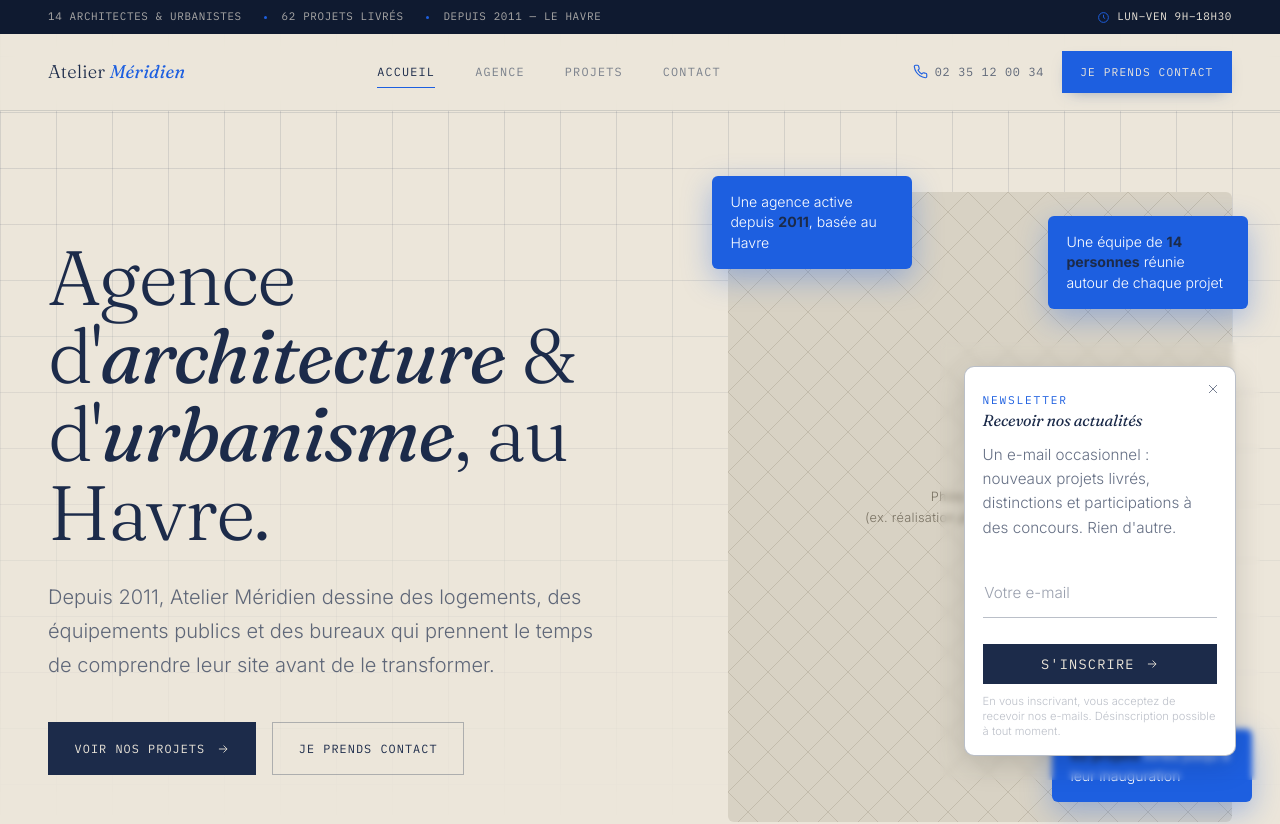
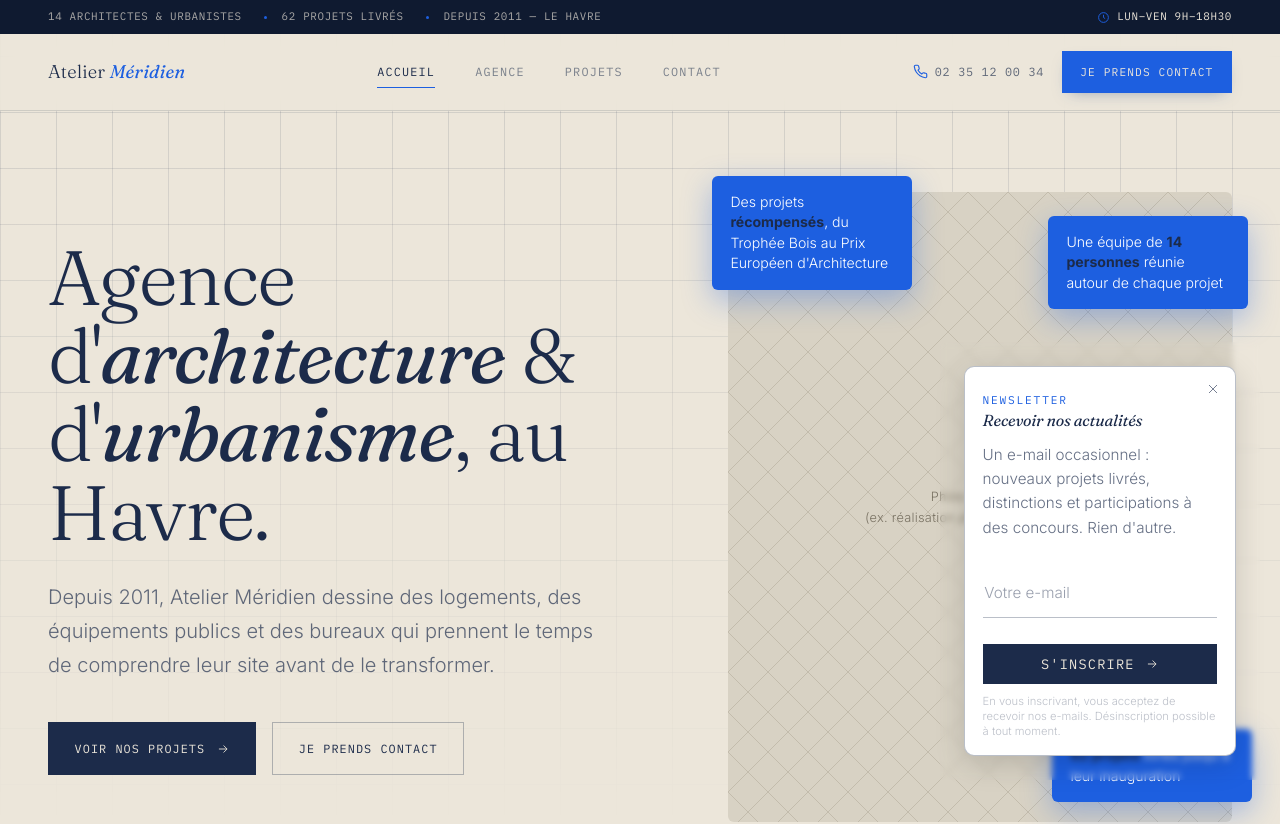
Before and after one commit to rafaeldupreypro-del/Test_Site, a website: page Templates/Pro/index.html in a window 1280 px wide. Shown: the top 824 px of the page. Drawn offline with Linux system fonts and the light colour scheme.

Commit message:
Modif site Pro

```diff
--- a/Templates/Pro/index.html
+++ b/Templates/Pro/index.html
@@ -242,7 +242,7 @@
         <div class="hero-photo__placeholder">Photo à intégrer<br>(ex. réalisation phare, format portrait)</div>
       </div>
       <div class="hero-photo__badge hero-photo__badge--year">
-        Une agence active depuis <strong>2011</strong>, basée au Havre
+        Des projets <strong>récompensés</strong>, du Trophée Bois au Prix Européen d'Architecture
       </div>
       <div class="hero-photo__badge hero-photo__badge--projects">
         <strong>62 projets</strong> livrés jusqu'à leur inauguration
```
